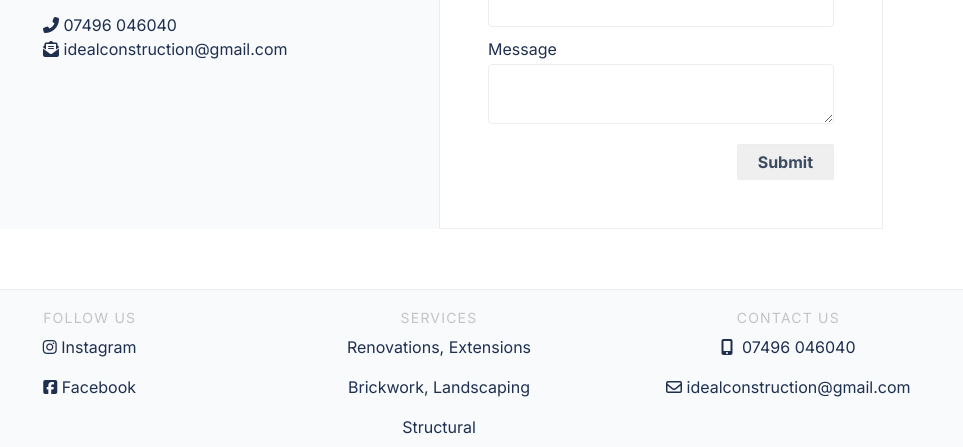
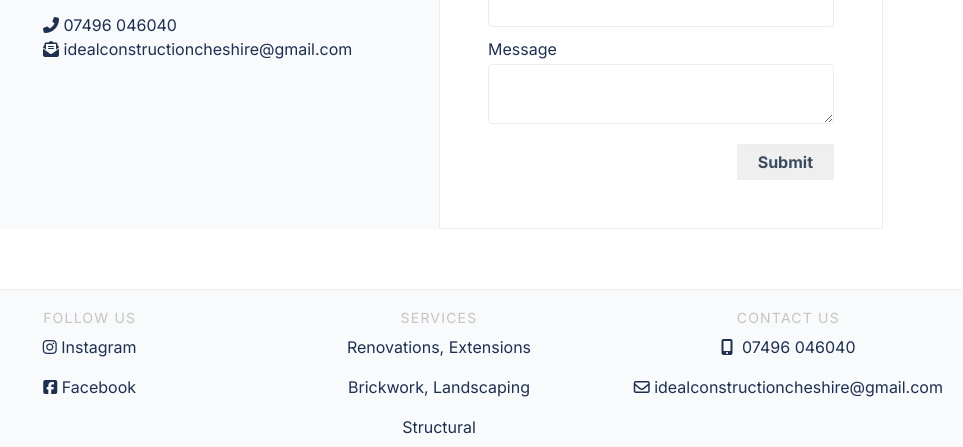
Before and after one commit to Jack-Hannington/idealconstruction, a website: page index.html in a window 1280 px wide. Shown: the part 4527-4974 px from the top of the page, without its empty margins (317-1280 px from the left). Drawn offline with nearby package versions, Linux system fonts and the light colour scheme; some packages are replaced by stand-ins of ours; a script that the page names is missing.

Commit message:
updated email address mailto

```diff
--- a/index.html
+++ b/index.html
@@ -51,7 +51,7 @@
             <p style="text-align:center;font-size:16px;" class="mt-auto">
                 <a href="https://www.facebook.com/idealconstructioncheshire/" title="Ideal Facebook page" target="_blank"><i class="fab fa-facebook-square mr-3"></i>
                 <a href="https://www.instagram.com/idealconstructioncheshire/?hl=en" title="Ideal Instagram page" target="_blank"><i class="fab fa-instagram mr-3"></i></a>
-                <a href="mailto:idealconstruction@gmail.com" title="Ideal Email" target="_blank"><i class="mr-1 far fa-envelope"></i></a>
+                <a href="mailto:idealconstructioncheshire@gmail.com" title="Ideal Construction Email" target="_blank"><i class="mr-1 far fa-envelope"></i></a>
             </p>
         </div>
     </nav>
@@ -460,7 +460,7 @@
                     Call us at any time to get a
                     <br><span style="color:red; ">FREE</span> quote for your job</p>
                 <p> <i class="fas fa-phone-alt"></i> 07496 046040
-                    <br> <a href="mailto:idealconstruction@gmail.com" target="_blank"><i class="fas fa-envelope-open-text"></i> idealconstruction@gmail.com </a></br>
+                    <br> <a href="mailto:idealconstructioncheshire@gmail.com" target="_blank"><i class="fas fa-envelope-open-text"></i> idealconstructioncheshire@gmail.com </a></br>
             </div>
             <div class="col-lg-6 col-md-12 col-sm-12 p-5 contact-form">
                 <h2 id="getintouch">Contact Form</h2>
@@ -501,8 +501,8 @@
                 <div class="col-lg-4 col-sm-12">
                     <h5>CONTACT US</h5>
                     <p> <i class="fas fa-mobile-alt"></i>&nbsp; 07496 046040</p>
-                    <a href="mailto:idealconstruction@gmail.com" target="_blank">
-                        <p><i class="far fa-envelope "></i>&nbsp;idealconstruction@gmail.com</a>
+                    <a href="mailto:idealconstructioncheshire@gmail.com" target="_blank">
+                        <p><i class="far fa-envelope "></i>&nbsp;idealconstructioncheshire@gmail.com</a>
                     </p>
                 </div>
             </div>
```
